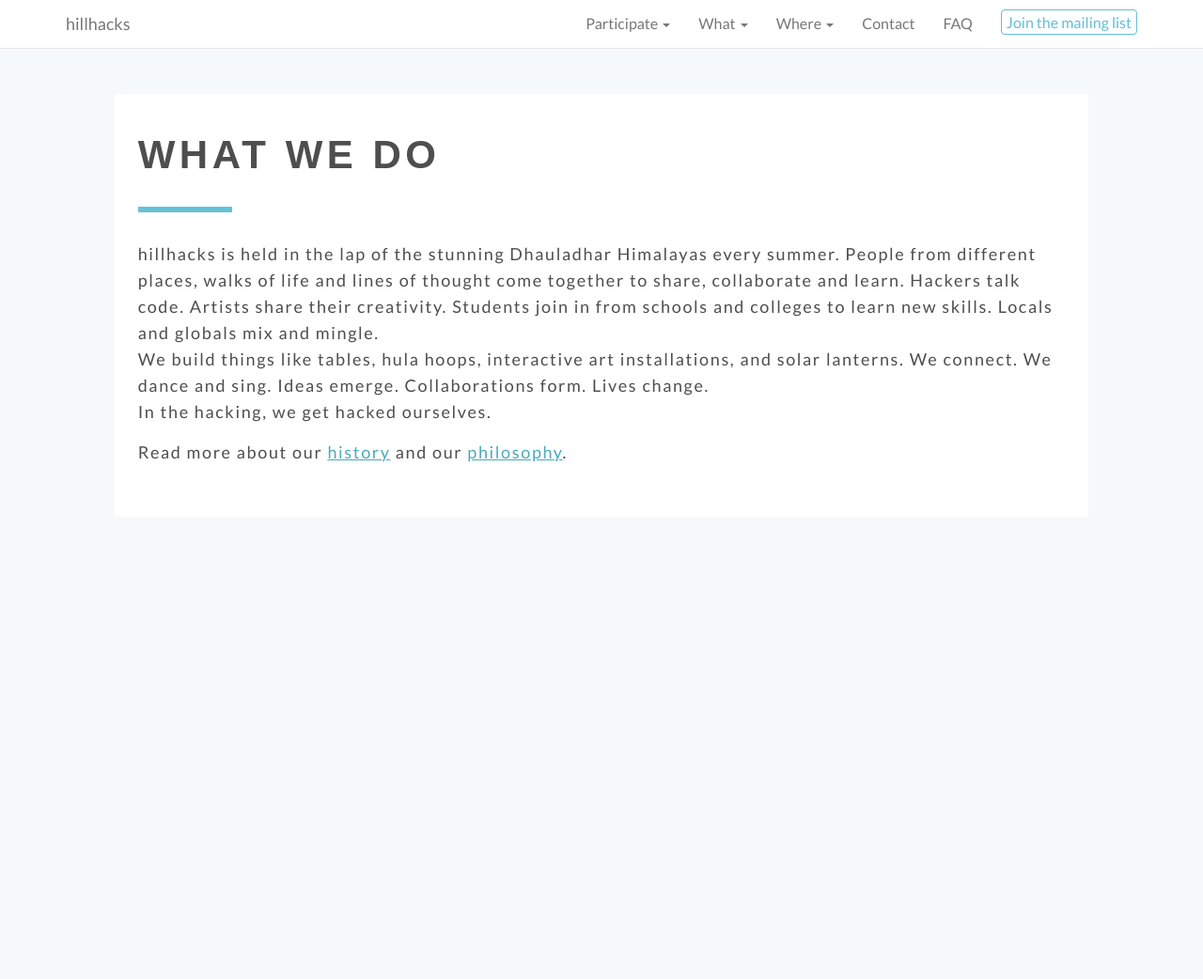
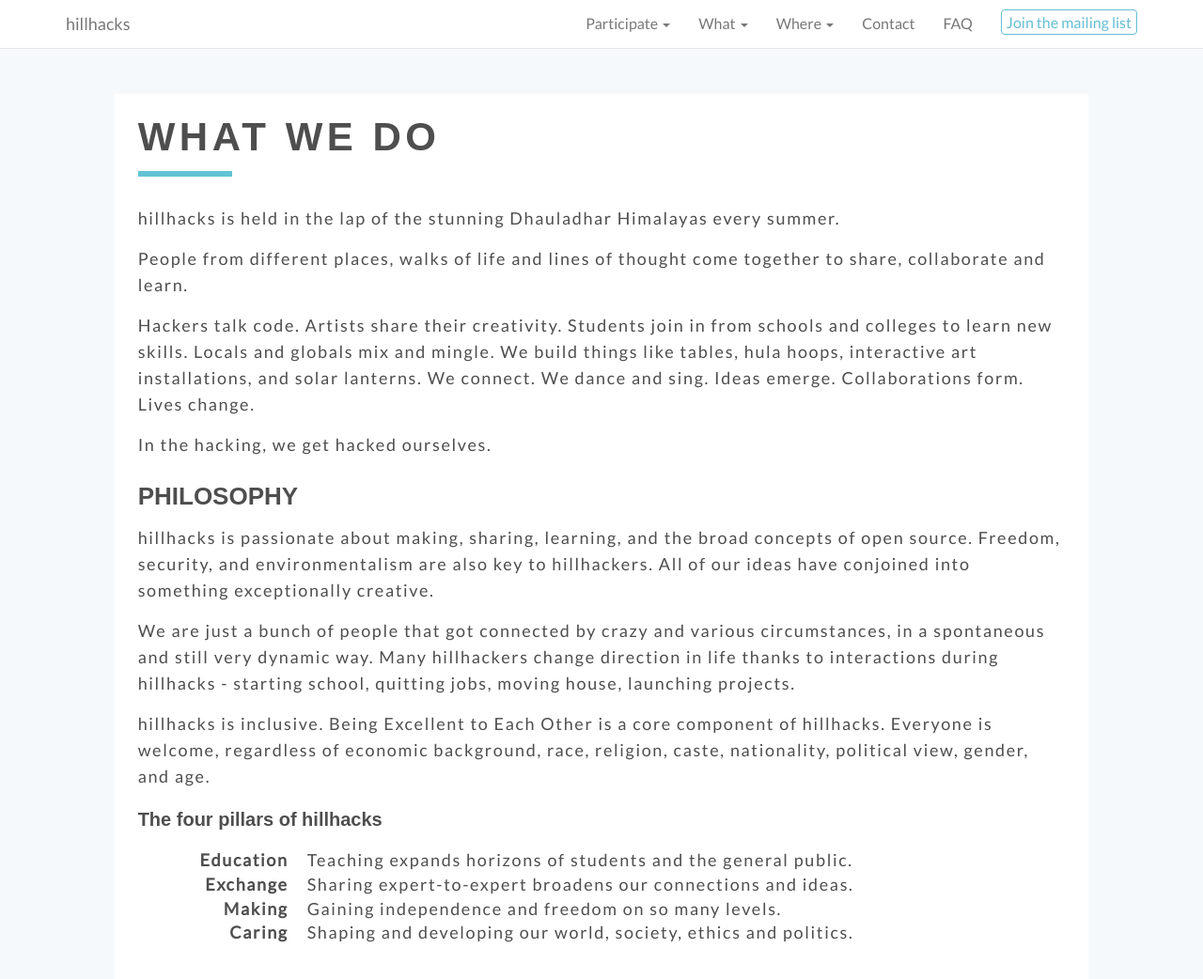
Before and after one commit to hillhacks/website, a Jekyll site: the page built from about.md, in a window 1280 px wide and 1161 px high. Shown: the top 1042 px of the window at 94% size. Built offline with Jekyll 4.4.1, drawn with Linux system fonts in a browser that asks for light colours; nearby versions of some CDN libraries; some web fonts are replaced; comment, search, counter and statistics services are not loaded.

Commit message:
what: combine philosophy into about

```diff
--- a/_includes/header.html
+++ b/_includes/header.html
@@ -25,7 +25,6 @@
           <ul class="dropdown-menu">
             <li><a href="{{site.baseurl}}/about/">About us</a></li>
             <li><a href="{{site.baseurl}}/history/">History</a></li>
-            <li><a href="{{site.baseurl}}/philosophy/">Philosophy</a></li>
           </ul>
         </li>
         <li class="dropdown">
--- a/_layouts/page.html
+++ b/_layouts/page.html
@@ -6,7 +6,7 @@ layout: default
         <div class="section-white font-size-md mt100">
             <article class="post">
                 <header class="post-header">
-                    <h2 class="post-title text-uppercase">{{ page.title }}</h2>
+                    <h2 class="post-title">{{ page.title }}</h2>
                     <div class="underline"></div>
                 </header>
 
--- a/_sass/_styles.scss
+++ b/_sass/_styles.scss
@@ -131,15 +131,20 @@ body{
         font-size: 42px;
         color: #4E4E4E;
         letter-spacing: 4.5px;
-        line-height: 80px;
-	text-transform: uppercase;
+        text-transform: uppercase;
     }
     h3{
         font-family: 'Francois One', sans-serif;
         font-weight: 700;
         color: #4E4E4E;
-	text-transform: uppercase;
-	margin-top: 2ex;
+        text-transform: uppercase;
+        margin-top: 2ex;
+    }
+    h4{
+        font-family: 'Francois One', sans-serif;
+        font-weight: 700;
+        color: #4E4E4E;
+        margin-top: 2ex;
     }
     p{
         font-family: 'Lato', sans-serif;
@@ -152,6 +157,12 @@ body{
         letter-spacing: 1.65px;
         text-decoration: underline;
 
+    }
+    dl{
+        font-family: 'Lato', sans-serif;
+        color: #4E4E4E;
+        letter-spacing: 1.65px;
+        margin-top: 20px;
     }
     ul{
         font-family: 'Lato', sans-serif;
--- a/about.md
+++ b/about.md
@@ -5,13 +5,45 @@ permalink: /about/
 ---
 
 hillhacks is held in the lap of the stunning Dhauladhar Himalayas every summer.
+
 People from different places, walks of life and lines of thought come together
-to share, collaborate and learn. Hackers talk code. Artists share their
-creativity. Students join in from schools and colleges to learn new skills.
-Locals and globals mix and mingle.<br>We build things like tables, hula hoops,
-interactive art installations, and solar lanterns. We connect. We dance and
-sing. Ideas emerge. Collaborations form. Lives change.<br>In the hacking, we get
-hacked ourselves.
+to share, collaborate and learn.
 
-Read more about our [history]({{ site.baseurl }}{% link history.html %}) and our
-[philosophy]({{ site.baseurl }}{% link philosophy.md %}).
+Hackers talk code.  Artists share their creativity.  Students join in from
+schools and colleges to learn new skills.  Locals and globals mix and mingle.
+We build things like tables, hula hoops, interactive art installations, and
+solar lanterns.  We connect.  We dance and sing.  Ideas emerge.  Collaborations
+form.  Lives change.
+
+In the hacking, we get hacked ourselves.
+
+### Philosophy
+
+hillhacks is passionate about making, sharing, learning, and the broad concepts
+of open source. Freedom, security, and environmentalism are also key to
+hillhackers. All of our ideas have conjoined into something exceptionally
+creative.
+
+We are just a bunch of people that got connected by crazy and various
+circumstances, in a spontaneous and still very dynamic way. Many hillhackers
+change direction in life thanks to interactions during hillhacks - starting
+school, quitting jobs, moving house, launching projects.
+
+hillhacks is inclusive. Being Excellent to Each Other is a core component of
+hillhacks. Everyone is welcome, regardless of economic background, race,
+religion, caste, nationality, political view, gender, and age.
+
+#### The four pillars of hillhacks
+
+{: .dl-horizontal}
+Education
+: Teaching expands horizons of students and the general public.
+
+Exchange
+: Sharing expert-to-expert broadens our connections and ideas.
+
+Making
+: Gaining independence and freedom on so many levels.
+
+Caring
+: Shaping and developing our world, society, ethics and politics.
```
Also changed, not shown: philosophy.md (deleted, +0 -26 lines).
